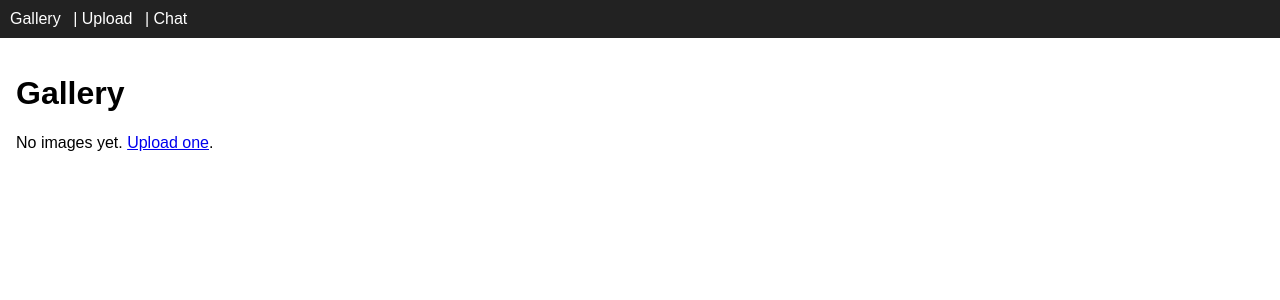
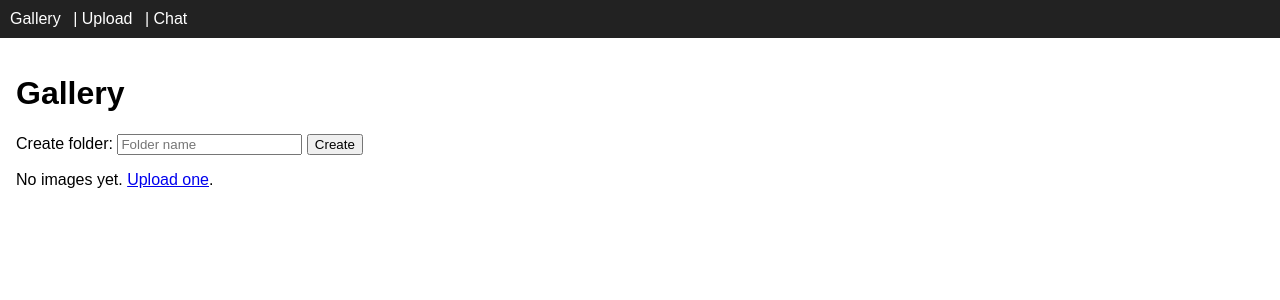
Before and after one commit to uhhbads/across, a FastAPI app: page /gallery in a window 1280 px wide. Shown: the top 300 px of the page. Run offline with FastAPI, Linux system fonts and the light colour scheme.

Commit message:
added folder creation capability

```diff
--- a/app/routes/images.py
+++ b/app/routes/images.py
@@ -1,4 +1,4 @@
-from fastapi import APIRouter, Request, UploadFile, File, Form, Depends
+from fastapi import APIRouter, Request, UploadFile, File, Form, Depends, HTTPException
 from fastapi.responses import HTMLResponse, RedirectResponse
 from fastapi.templating import Jinja2Templates
 from pathlib import Path
@@ -17,27 +17,102 @@ images_dir.mkdir(parents=True, exist_ok=True)
 
 
 @router.get("/gallery", response_class=HTMLResponse)
-async def gallery(request: Request):
-    files = []
+async def gallery(request: Request, folder: str = None):
+    # If folder provided, show images in that folder; otherwise show folders and root images
+    context = {"request": request}
+    if folder:
+        folder_path = images_dir / folder
+        if not folder_path.exists() or not folder_path.is_dir():
+            raise HTTPException(status_code=404, detail="Folder not found")
+        files = []
+        for p in folder_path.iterdir():
+            if p.is_file():
+                mime = mimetypes.guess_type(p.name)[0] or "application/octet-stream"
+                if mime.startswith("image/"):
+                    files.append({"name": p.name, "url": f"/images/{folder}/{p.name}"})
+        files.sort(key=lambda x: x["name"], reverse=True)
+        context.update({"images": files, "folder": folder})
+        return templates.TemplateResponse("index.html", context)
+
+    # root gallery: list folders and root images
+    folders = []
+    images = []
     for p in images_dir.iterdir():
-        if p.is_file():
+        if p.is_dir():
+            folders.append({"name": p.name})
+        elif p.is_file():
             mime = mimetypes.guess_type(p.name)[0] or "application/octet-stream"
             if mime.startswith("image/"):
-                files.append({"name": p.name, "url": f"/images/{p.name}"})
-    files.sort(key=lambda x: x["name"], reverse=True)
-    return templates.TemplateResponse("index.html", {"request": request, "images": files})
+                images.append({"name": p.name, "url": f"/images/{p.name}"})
+    folders.sort(key=lambda x: x["name"])
+    images.sort(key=lambda x: x["name"], reverse=True)
+    context.update({"folders": folders, "images": images})
+    return templates.TemplateResponse("index.html", context)
 
 
 @router.get("/upload", response_class=HTMLResponse)
-async def upload_form(request: Request):
-    return templates.TemplateResponse("upload.html", {"request": request})
+async def upload_form(request: Request, folder: str = None):
+    # pass folder to template so upload goes to that folder
+    return templates.TemplateResponse("upload.html", {"request": request, "folder": folder})
 
 
 @router.post("/upload")
-async def upload_image(file: UploadFile = File(...), title: str = Form(None)):
+async def upload_image(file: UploadFile = File(...), title: str = Form(None), folder: str = Form(None)):
     ext = Path(file.filename).suffix or ""
     fname = f"{uuid.uuid4().hex}{ext}"
-    dest = images_dir / fname
+    dest_dir = images_dir
+    if folder:
+        dest_dir = images_dir / folder
+        dest_dir.mkdir(parents=True, exist_ok=True)
+    dest = dest_dir / fname
     with dest.open("wb") as buffer:
         shutil.copyfileobj(file.file, buffer)
+    if folder:
+        return RedirectResponse(url=f"/gallery?folder={folder}", status_code=303)
     return RedirectResponse(url="/gallery", status_code=303)
+
+
+@router.post("/gallery/create_folder")
+async def create_folder(name: str = Form(...)):
+    safe = name.strip()
+    if not safe:
+        raise HTTPException(status_code=400, detail="Invalid folder name")
+    path = images_dir / safe
+    path.mkdir(parents=True, exist_ok=True)
+    return RedirectResponse(url="/gallery", status_code=303)
+
+
+@router.post("/gallery/{folder}/delete")
+async def delete_folder(folder: str):
+    path = images_dir / folder
+    if not path.exists() or not path.is_dir():
+        raise HTTPException(status_code=404, detail="Folder not found")
+    # remove all files and dir
+    for p in path.iterdir():
+        if p.is_file():
+            p.unlink()
+        elif p.is_dir():
+            shutil.rmtree(p)
+    path.rmdir()
+    return RedirectResponse(url="/gallery", status_code=303)
+
+
+@router.post("/gallery/{folder}/rename")
+async def rename_folder(folder: str, new_name: str = Form(...)):
+    src = images_dir / folder
+    dst = images_dir / new_name.strip()
+    if not src.exists() or not src.is_dir():
+        raise HTTPException(status_code=404, detail="Folder not found")
+    if dst.exists():
+        raise HTTPException(status_code=400, detail="Destination already exists")
+    src.rename(dst)
+    return RedirectResponse(url="/gallery", status_code=303)
+
+
+@router.post("/gallery/{folder}/delete_image")
+async def delete_image(folder: str, filename: str = Form(...)):
+    path = images_dir / folder / filename
+    if not path.exists() or not path.is_file():
+        raise HTTPException(status_code=404, detail="Image not found")
+    path.unlink()
+    return RedirectResponse(url=f"/gallery?folder={folder}", status_code=303)
--- a/app/templates/index.html
+++ b/app/templates/index.html
@@ -1,8 +1,50 @@
 {% extends 'base.html' %}
 
 {% block content %}
+  {% if folder %}
+    <h1>Folder: {{ folder }}</h1>
+    <p><a href="/gallery">← Back to gallery</a></p>
+    <p>
+      <a href="/upload?folder={{ folder }}">Upload to {{ folder }}</a>
+    </p>
+    <form action="/gallery/{{ folder }}/rename" method="post">
+      <label>Rename folder: <input name="new_name" placeholder="New name"></label>
+      <button type="submit">Rename</button>
+    </form>
+    <form action="/gallery/{{ folder }}/delete" method="post" onsubmit="return confirm('Delete folder and all images?')">
+      <button type="submit">Delete folder</button>
+    </form>
+    {% if images %}
+      <div class="grid">
+      {% for img in images %}
+        <figure>
+          <a href="{{ img.url }}"><img src="{{ img.url }}" alt="{{ img.name }}"></a>
+          <form action="/gallery/{{ folder }}/delete_image" method="post">
+            <input type="hidden" name="filename" value="{{ img.name }}">
+            <button type="submit">Remove</button>
+          </form>
+        </figure>
+      {% endfor %}
+      </div>
+    {% else %}
+      <p>No images in this folder yet.</p>
+    {% endif %}
+  {% else %}
     <h1>Gallery</h1>
+    <form action="/gallery/create_folder" method="post">
+      <label>Create folder: <input name="name" placeholder="Folder name"></label>
+      <button type="submit">Create</button>
+    </form>
+    {% if folders %}
+      <h2>Folders</h2>
+      <ul>
+        {% for f in folders %}
+          <li><a href="/gallery?folder={{ f.name }}">{{ f.name }}</a></li>
+        {% endfor %}
+      </ul>
+    {% endif %}
     {% if images %}
+      <h2>Root images</h2>
       <div class="grid">
       {% for img in images %}
         <figure>
@@ -13,4 +55,5 @@
     {% else %}
       <p>No images yet. <a href="/upload">Upload one</a>.</p>
     {% endif %}
+  {% endif %}
 {% endblock %}
--- a/app/templates/upload.html
+++ b/app/templates/upload.html
@@ -4,6 +4,12 @@
   <h1>Upload Image</h1>
   <form action="/upload" method="post" enctype="multipart/form-data">
     <label>Image: <input type="file" name="file" accept="image/*" required></label>
+    {% if folder %}
+      <input type="hidden" name="folder" value="{{ folder }}">
+      <p>Uploading to folder: <strong>{{ folder }}</strong></p>
+    {% else %}
+      <p>Uploading to root images folder.</p>
+    {% endif %}
     <button type="submit">Upload</button>
   </form>
 {% endblock %}
```
Lines whose indentation alone changed are shown as unchanged.
